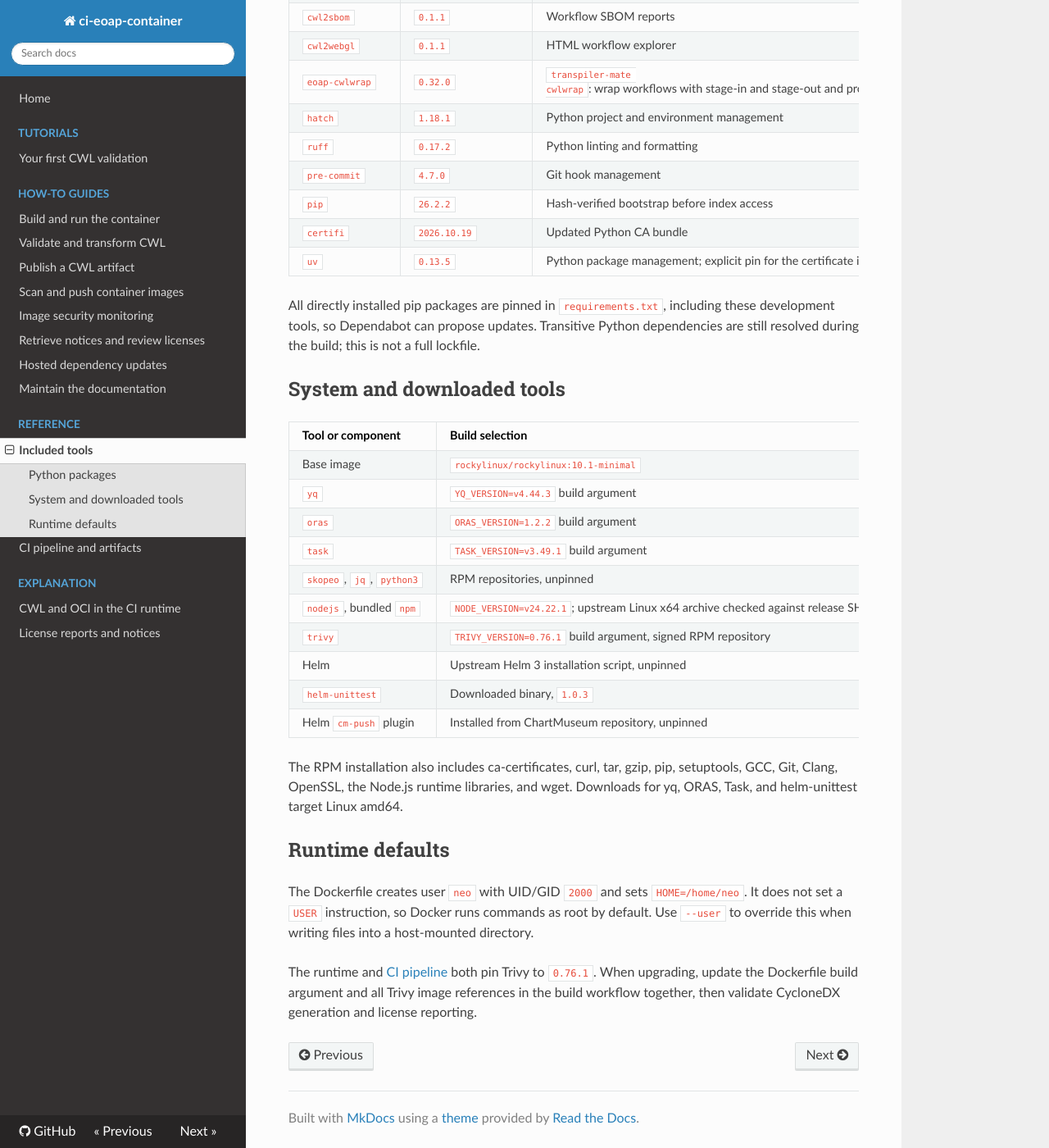
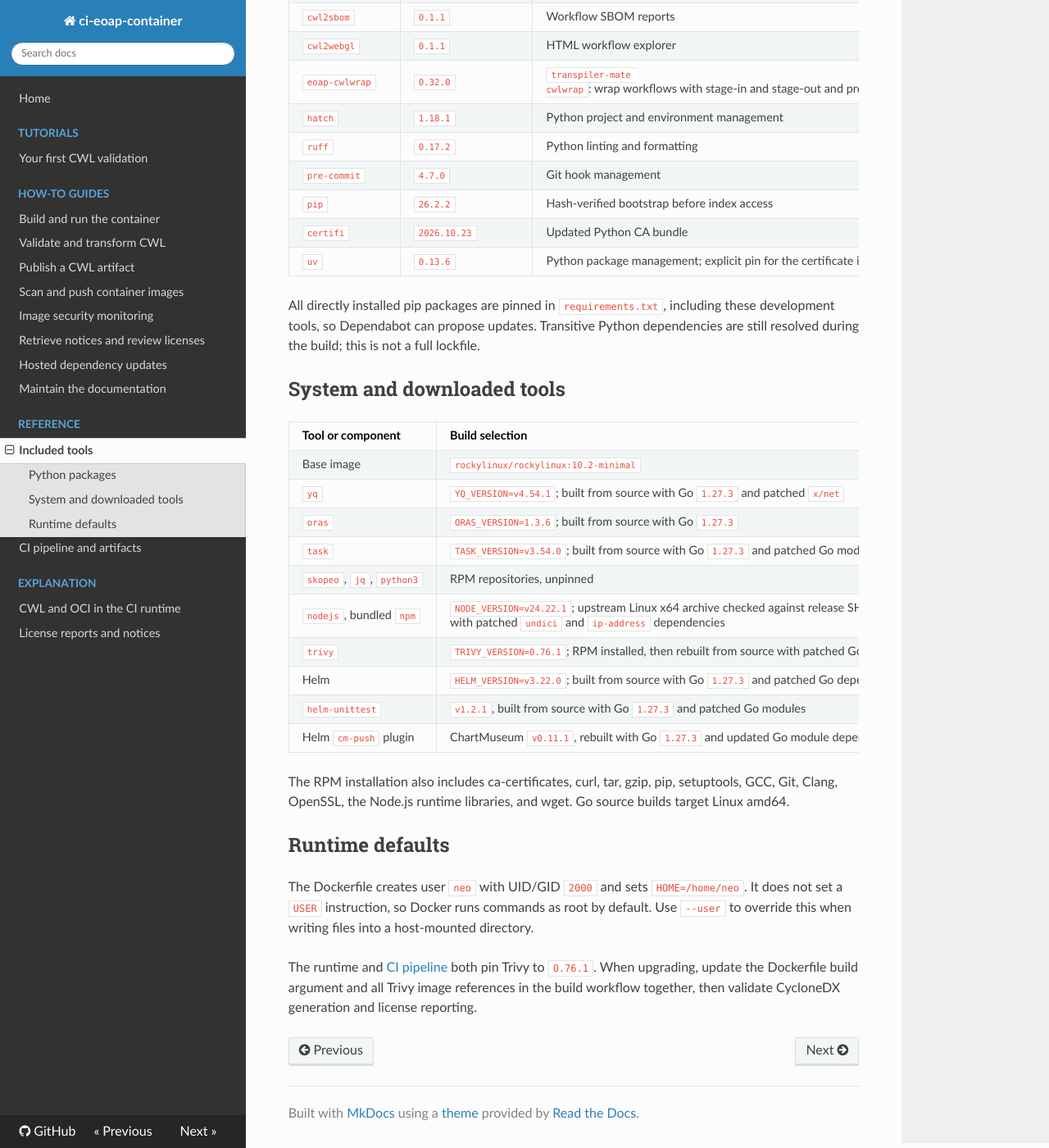
Before and after one commit to Terradue/ci-eoap-container, an MkDocs documentation site: the page built from docs/reference/tools.md, in a window 1280 px wide and 1400 px high, scrolled down 742 px. Shown: the whole window at 82% size. Built offline with MkDocs 1.6.1, drawn with Linux system fonts in a browser that asks for light colours; nearby versions of some CDN libraries.

Commit message:
docs(tools): document security-updated image components

```diff
--- a/docs/reference/tools.md
+++ b/docs/reference/tools.md
@@ -27,8 +27,8 @@ The versions below reflect those files; unpinned tools are resolved during build
 | `ruff` | `0.17.2` | Python linting and formatting |
 | `pre-commit` | `4.7.0` | Git hook management |
 | `pip` | `26.2.2` | Hash-verified bootstrap before index access |
-| `certifi` | `2026.10.19` | Updated Python CA bundle |
-| `uv` | `0.13.5` | Python package management; explicit pin for the certificate incident fix |
+| `certifi` | `2026.10.23` | Updated Python CA bundle |
+| `uv` | `0.13.6` | Python package management; explicit pin for the certificate incident fix |
 
 All directly installed pip packages are pinned in `requirements.txt`, including
 these development tools, so Dependabot can propose updates. Transitive Python
@@ -38,19 +38,19 @@ dependencies are still resolved during the build; this is not a full lockfile.
 
 | Tool or component | Build selection |
 | --- | --- |
-| Base image | `rockylinux/rockylinux:10.1-minimal` |
-| `yq` | `YQ_VERSION=v4.44.3` build argument |
-| `oras` | `ORAS_VERSION=1.2.2` build argument |
-| `task` | `TASK_VERSION=v3.49.1` build argument |
+| Base image | `rockylinux/rockylinux:10.2-minimal` |
+| `yq` | `YQ_VERSION=v4.54.1`; built from source with Go `1.27.3` and patched `x/net` |
+| `oras` | `ORAS_VERSION=1.3.6`; built from source with Go `1.27.3` |
+| `task` | `TASK_VERSION=v3.54.0`; built from source with Go `1.27.3` and patched Go modules |
 | `skopeo`, `jq`, `python3` | RPM repositories, unpinned |
-| `nodejs`, bundled `npm` | `NODE_VERSION=v24.22.1`; upstream Linux x64 archive checked against release SHA256 sums |
-| `trivy` | `TRIVY_VERSION=0.76.1` build argument, signed RPM repository |
-| Helm | Upstream Helm 3 installation script, unpinned |
-| `helm-unittest` | Downloaded binary, `1.0.3` |
-| Helm `cm-push` plugin | Installed from ChartMuseum repository, unpinned |
+| `nodejs`, bundled `npm` | `NODE_VERSION=v24.22.1`; upstream Linux x64 archive checked against release SHA256 sums, then npm updated to `12.2.1` with patched `undici` and `ip-address` dependencies |
+| `trivy` | `TRIVY_VERSION=0.76.1`; RPM installed, then rebuilt from source with patched Go dependencies |
+| Helm | `HELM_VERSION=v3.22.0`; built from source with Go `1.27.3` and patched Go dependencies |
+| `helm-unittest` | `v1.2.1`, built from source with Go `1.27.3` and patched Go modules |
+| Helm `cm-push` plugin | ChartMuseum `v0.11.1`, rebuilt with Go `1.27.3` and updated Go module dependencies |
 
 The RPM installation also includes ca-certificates, curl, tar, gzip, pip, setuptools, GCC, Git,
-Clang, OpenSSL, the Node.js runtime libraries, and wget. Downloads for yq, ORAS, Task, and helm-unittest target Linux amd64.
+Clang, OpenSSL, the Node.js runtime libraries, and wget. Go source builds target Linux amd64.
 
 ## Runtime defaults
 
```
